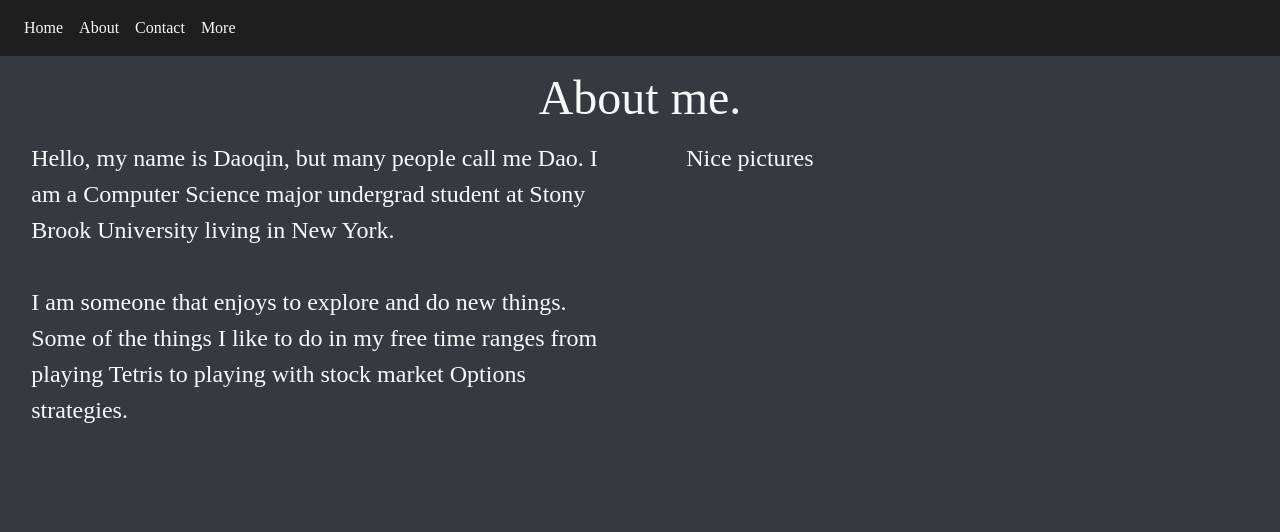
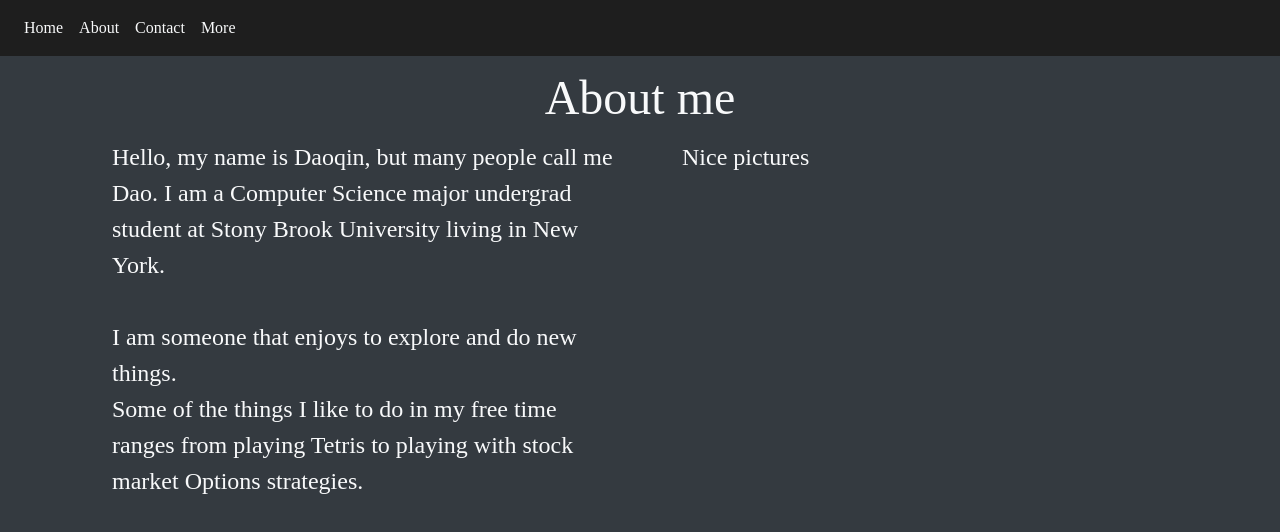
Before and after one commit to daoqingao/aboutMe, a React (Create React App) app: page /about in a window 1280 px wide. Shown: the top 532 px of the page. Built offline with nearby package versions, Linux system fonts and the light colour scheme; a web font is replaced by a local one.

Commit message:
Menu/Home page done

```diff
--- a/src/components/about.js
+++ b/src/components/about.js
@@ -38,9 +38,11 @@
 
                 <Col>
                     <h1 className="mazedollFont text-light aboutHeader">
-                        About me.
+                        About me
                     </h1>
                 </Col>
+
+                <Container>
                     <Row>
                         <Col>
                             <div className="mazedollFont text-light aboutMeParagraph">
@@ -57,6 +59,7 @@
                             </div>
                         </Col>
                     </Row>
+                </Container>
 
 
             </div>
--- a/src/components/contact.js
+++ b/src/components/contact.js
@@ -45,6 +45,7 @@
                 <Container>
 
                     <div className="list-group mazedollFont ">
+                        <a href="https://github.com/daoqingao/aboutMe" className="list-group-item list-group-item-action bg-dark text-light menuHov">Source Code</a>
 
                         <a href="mailto:daoqingao@gmail.com" className="list-group-item list-group-item-action bg-dark text-light">daoqingao@gmail.com</a>
                         <a href="/more" className="list-group-item list-group-item-action bg-dark text-light">More</a>
--- a/src/components/globalStyle.css
+++ b/src/components/globalStyle.css
@@ -1,9 +1,14 @@
 @import url(//db.onlinewebfonts.com/c/25c8d3f21fac75e401fe67e5c3878ae4?family=DIN+Next+LT+W01);
+@import url(https://fonts.googleapis.com/css2?family=Newsreader:wght@300&display=swap);
 
 .menu{
     font-family: "DIN Next LT W01";
     font-size: 800%;
 }
+.newsRead{
+    font-family: 'Newsreader', serif;
+}
+
 .mazedollFont{
     font-family: "DIN Next LT W01";
 }
--- a/src/components/more.js
+++ b/src/components/more.js
@@ -41,7 +41,6 @@
                         More
                     </h1>
                 </Col>
-                <a href="https://github.com/daoqingao/aboutMe" className="list-group-item list-group-item-action bg-dark text-light menuHov">Source Code</a>
 
             </div>
         )
```
Also changed, not shown: 1 other file (tests, documents, lock files or other folders).
